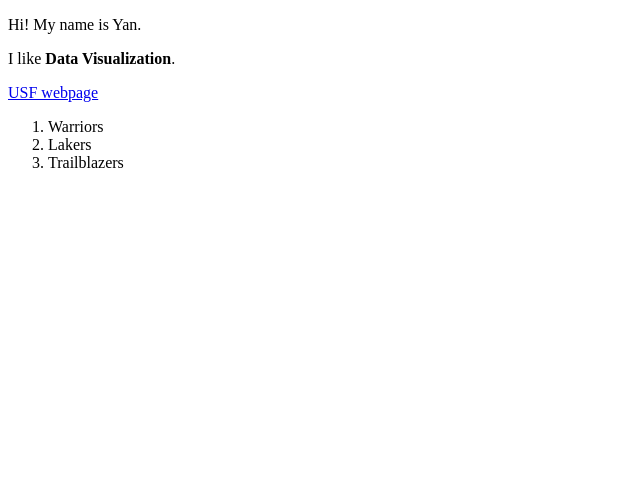
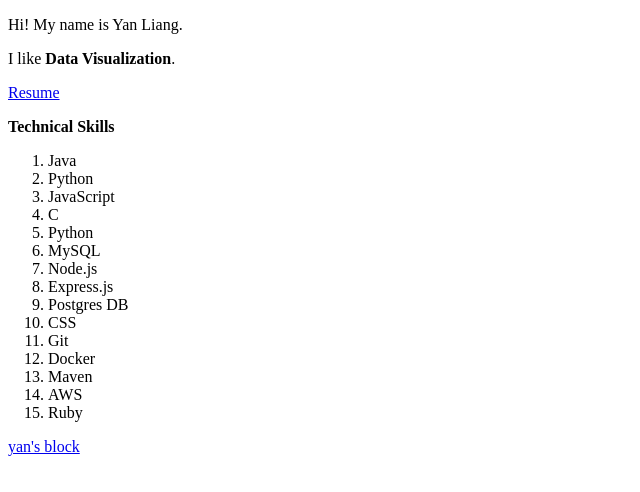
Before and after one commit to yanliang789/yanliang_cs560.github.io, a plain HTML site: page index.html in a window 1280 px wide. Shown: the whole page, without its empty margins (0-640 px from the left). Drawn offline with Linux system fonts and the light colour scheme.

Commit message:
update index

```diff
--- a/index.html
+++ b/index.html
@@ -5,16 +5,32 @@
 </head>
 
 <body>
-    <p> Hi! My name is Yan.</p>
+    <p> Hi! My name is Yan Liang.</p>
     <p>I like <b> Data Visualization</b>.</p>
 
-    <a href="htts://www.usfca.edu">USF webpage</a>
+    <a href="https://drive.google.com/file/d/1sN_IKyGcvw7Wu6oPjjVHm505VXCrsdMk/view?usp=sharing">Resume</a>
 
+    <P><b>Technical Skills</b></P>
     <ol>
-        <li> Warriors</li>
-        <li> Lakers</li>
-        <li> Trailblazers</li>
+        <li> Java</li>
+        <li> Python</li>
+        <li> JavaScript </li>
+        <li> C </li>
+        <li> Python</li>
+        <li> MySQL </li>
+        <li> Node.js </li>
+        <li> Express.js </li>
+        <li> Postgres DB</li>
+        <li> CSS</li>
+        <li> Git</li>
+        <li>Docker</li>
+        <li> Maven </li>
+        <li>AWS</li>
+        <li>Ruby</li>
     </ol>
+
+    <a href="https://bl.ocks.org/yanliang789">yan's block</a>
+
 </body>
 
-</html?
+</html>
```
